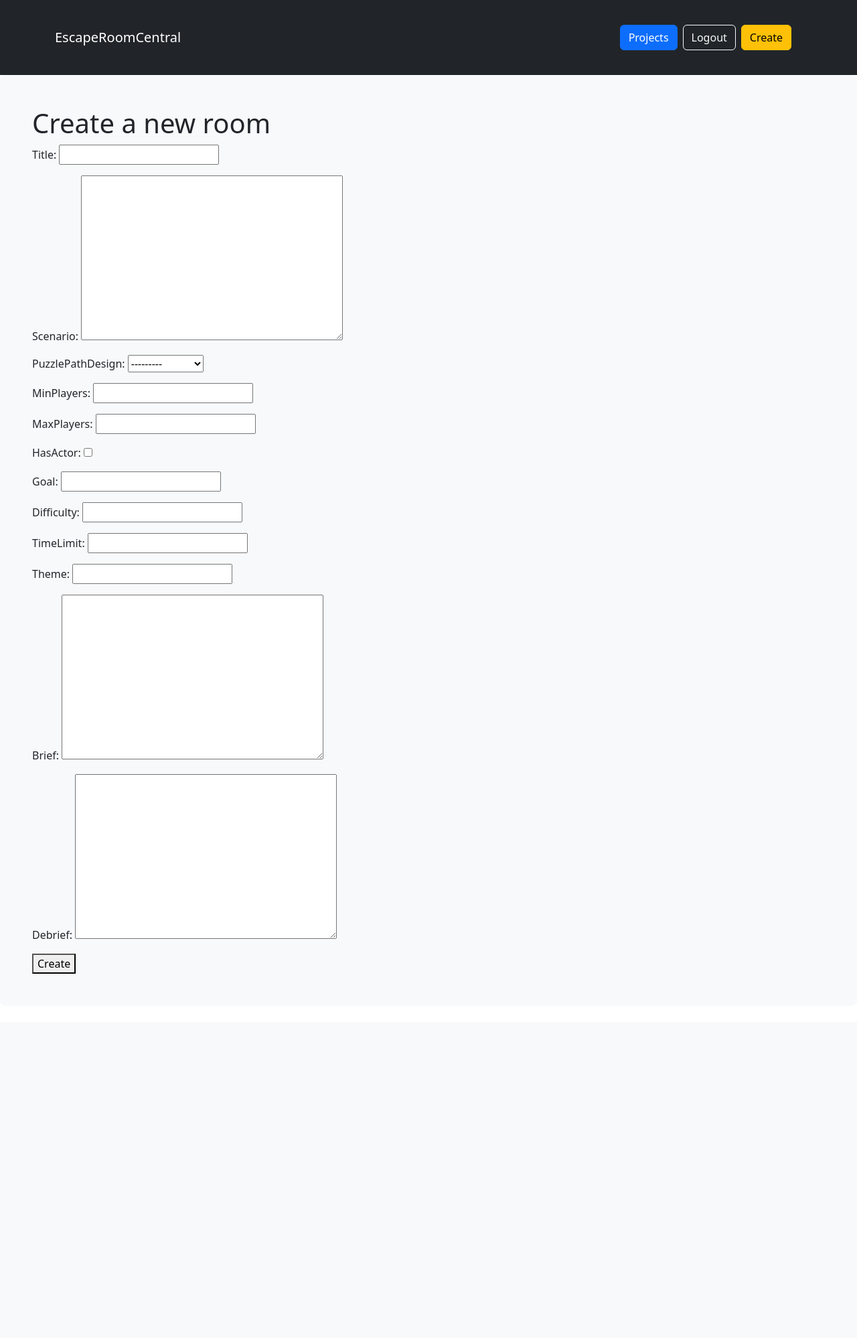
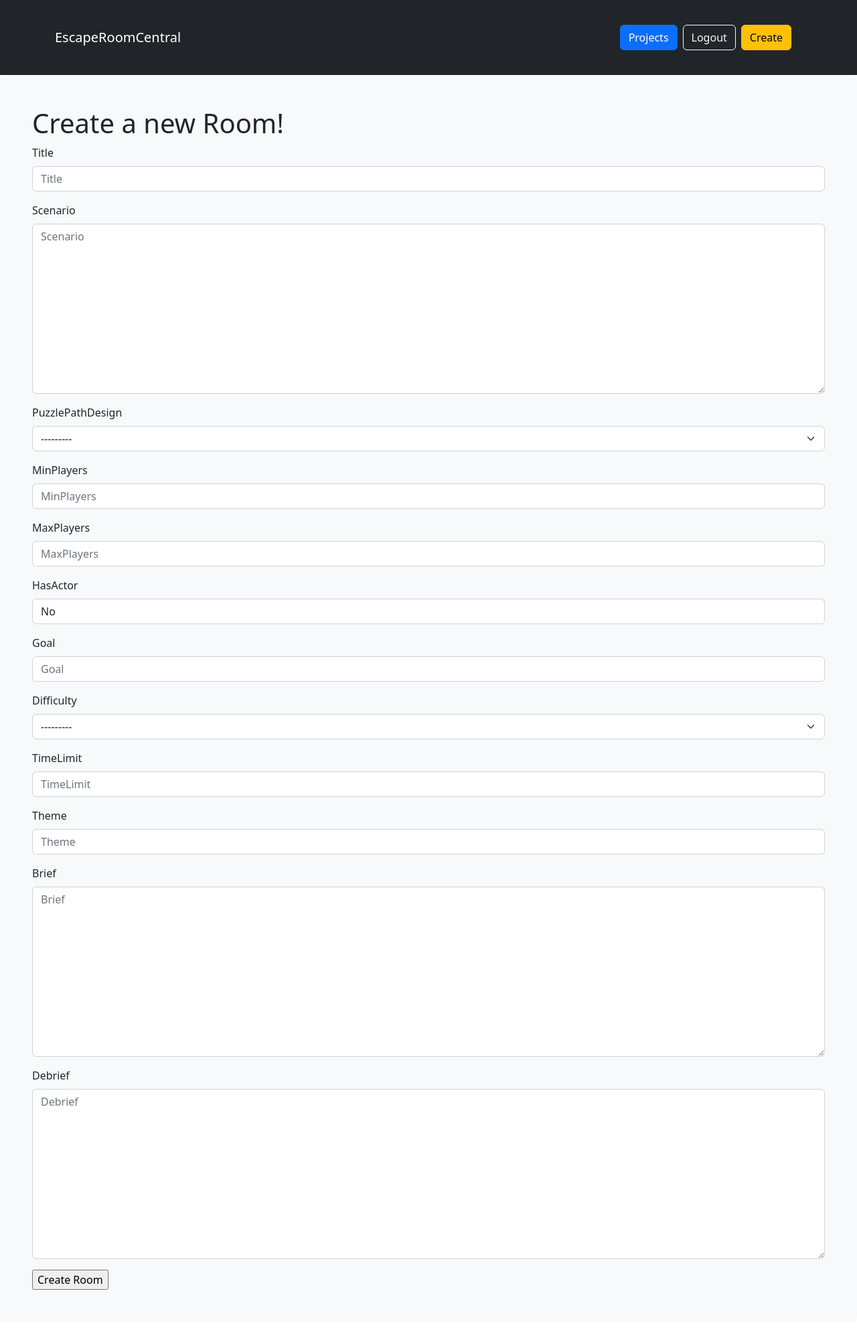
Before and after one commit to elias2500/escapeRoomSite, a Django app: page /rooms/new/ in a window 1280 px wide. Shown: the whole page at 67% size. Before the commit the page ends 1454 px from the top, so only its background shows below. Run offline with Django 4.2, Linux system fonts and the light colour scheme; a user stored in the database is signed in; some libraries are stand-ins or nearby versions.

Commit message:
Add functionality to CRUD operations for rooms. Start building CRUD functionality for subrooms.

```diff
--- a/rooms/forms.py
+++ b/rooms/forms.py
@@ -9,3 +9,18 @@
     def __init__(self,*args,**kwargs):
         user = kwargs.pop('user', None)
         super().__init__(*args,**kwargs)
+
+class CreateSubRoomForm(forms.ModelForm):
+    class Meta:
+        fields = ('title', 'roomId')
+        model = models.SubRoom
+
+    roomId = forms.ModelChoiceField(queryset=None,
+                                      empty_label=None,
+                                      widget=forms.Select(attrs={'class': 'form-control'}),
+                                      label='Room')
+
+    def __init__(self, request, *args, **kwargs):
+        super().__init__(*args, **kwargs)
+        self.fields['roomId'].queryset = request.user.rooms.all()
+        self.fields['roomId'].label_from_instance = lambda obj: obj.title
--- a/rooms/models.py
+++ b/rooms/models.py
@@ -6,37 +6,45 @@
 
 # Create your models here.
 
+#TODO: Consider adding age restriction.
+
 User = get_user_model()
 
-CHOICES_LIST = [
+PUZZLE_CHOICES_LIST = [
     ('linear', 'Linear'),
     ('multiLinear', 'Multi-Linear'),
     ('open', 'Open'),
 ]
 
+DIFFICULTY_CHOICES_LIST = [
+    ('easy', 'Easy'),
+    ('medium', 'Medium'),
+    ('hard', 'Hard'),
+]
+
 class Room(models.Model):
     userId = models.ForeignKey(User, on_delete=models.CASCADE, related_name='rooms')
     title = models.CharField(max_length=50, blank=True, unique=True)
-    scenario = models.TextField(blank=True)
-    puzzlePathDesign = models.CharField(max_length=50,blank=True, choices=CHOICES_LIST)
-    minPlayers = models.PositiveSmallIntegerField(blank=True, validators = [MinValueValidator(1)])
+    scenario = models.TextField(blank=True, null=True)
+    puzzlePathDesign = models.CharField(max_length=50,blank=True, choices=PUZZLE_CHOICES_LIST, null=True)
+    minPlayers = models.PositiveSmallIntegerField(blank=True, validators = [MinValueValidator(1)], null=True)
     #TODO: Problem: maxPlayers can't be less than minPlayers but I can't directly compare a PositiveSmallIntegerField to an integer.
-    maxPlayers = models.PositiveSmallIntegerField(blank=True) #, validators = [MinValueValidator(int(minPlayers))]
-    hasActor = models.BooleanField(default=False)
-    goal = models.CharField(max_length=50,blank=True)
-    difficulty = models.CharField(blank=True,max_length=50)
+    maxPlayers = models.PositiveSmallIntegerField(blank=True, null=True) #, validators = [MinValueValidator(int(minPlayers))]
+    hasActor = models.BooleanField(default=False, null=True)
+    goal = models.CharField(max_length=50,blank=True, null=True)
+    difficulty = models.CharField(blank=True,max_length=50, choices=DIFFICULTY_CHOICES_LIST, null=True)
     #Changed timeLimit froma a TimeField to a DurationField
-    timeLimit = models.DurationField(blank=True)
-    theme = models.CharField(blank=True,max_length=50)
-    brief = models.TextField(blank=True)
-    debrief = models.TextField(blank=True)
+    timeLimit = models.DurationField(blank=True, null=True)
+    theme = models.CharField(blank=True,max_length=50, null=True)
+    brief = models.TextField(blank=True, null=True)
+    debrief = models.TextField(blank=True, null=True)
 
     class Meta:
         unique_together = ['userId','title']
 
 class SubRoom(models.Model):
-    roomId = models.ForeignKey(Room, on_delete=models.CASCADE)
-    title = models.CharField(max_length=50,default="A subroom")
+    roomId = models.ForeignKey(Room, on_delete=models.CASCADE, related_name='subRooms')
+    title = models.CharField(max_length=50, blank=True)
 
 class Puzzle(models.Model):
     subRoomId = models.ForeignKey(SubRoom, on_delete=models.CASCADE)
--- a/rooms/templates/rooms/room_form.html
+++ b/rooms/templates/rooms/room_form.html
@@ -1,12 +1,25 @@
 <!-- FILEPATH: /home/ilias/escapeRoomSite/rooms/templates/rooms/room_form.html -->
 
 {% extends 'base.html' %}
+{% load django_bootstrap5 %}
 
 {% block content %}
-    <h1>Create a new room</h1>
-    <form method="post">
-        {% csrf_token %}
-        {{ form.as_p }}
-        <button type="submit">Create</button>
-    </form>
+    {% if not form.instance.pk %}
+        <h1>Create a new Room!</h1>
+    {% else %}
+        <h1>Update Room</h1>
+    {% endif %}
+    {% if not form.instance.pk %}
+        <form action="{% url 'rooms:new' %}" method='POST'>
+            {% csrf_token %}
+            {% bootstrap_form form %}
+            <input type="submit" value='Create Room'>
+        </form>
+    {% else %}
+        <form action="{% url 'rooms:update' username=user.username pk=room.pk %}" method='POST'>
+            {% csrf_token %}
+            {% bootstrap_form form %}
+            <input type="submit" value='Update Room'>
+        </form>
+    {% endif %}
 {% endblock %}
--- a/rooms/templates/rooms/room_list.html
+++ b/rooms/templates/rooms/room_list.html
@@ -15,6 +15,7 @@
     </ul>
     <div><h1></h1></div>
     <div>
-        <a class="btn btn-warning" href="{% url 'rooms:new' %}">Create</a>
+        <a class="btn btn-warning" href="{% url 'rooms:new' %}">Create Room</a>
+        <a type="button" class="btn btn-info" href="{% url 'rooms:new_sub_room' %}">Create Sub-Room</a>
     </div>
 {% endblock %}
--- a/rooms/urls.py
+++ b/rooms/urls.py
@@ -9,4 +9,6 @@
     path('by/<username>/<pk>/', views.RoomDetailView.as_view(), name='single'),
     path('delete/<pk>/', views.DeleteRoomView.as_view(), name='delete'),
     path('update/<username>/<pk>/', views.EditRoomView.as_view(), name='update'),
+    path('newSubRoom/', views.CreateSubRoomView.as_view(), name='new_sub_room'),
+    path('subRoomBy/<pk>/of/<title>', views.SubRoomDetailView.as_view(), name='subroom_single'),
 ]
--- a/rooms/views.py
+++ b/rooms/views.py
@@ -2,7 +2,7 @@
 from django.db.models.query import QuerySet
 from django.http import Http404
 from django.shortcuts import render
-from django.urls import reverse
+from django.urls import reverse, reverse_lazy
 from django.contrib import messages
 from django.views import generic
 from django.contrib.auth.mixins import LoginRequiredMixin, UserPassesTestMixin
@@ -19,7 +19,7 @@
     model = models.Room
     #fields = ('title', 'scenario', 'puzzlePathDesign', 'minPlayers', 'maxPlayers', 'hasActor', 'goal', 'difficulty', 'timeLimit', 'theme', 'brief', 'debrief')
     template_name = 'rooms/room_form.html'
-    success_url = '/' #TODO: Properly redirect to the singel room page later
+    #success_url = '/' #TODO: Properly redirect to the singel room page later
     form_class = forms.CreateRoomForm
 
     #Save the object to the database and assosiate it with the current user
@@ -31,6 +31,9 @@
         #Saving the object to the database
         self.object.save()
         return super().form_valid(form)
+
+    def get_success_url(self):
+        return reverse('rooms:single', kwargs= {'username': self.request.user, 'pk': self.object.pk})
 
 class RoomListView(LoginRequiredMixin, UserPassesTestMixin, generic.ListView):
     model = models.Room
@@ -81,6 +84,37 @@
         messages.success(self.request, "Post Deleted")
         return super().delete(*args, **kwargs)
 
-class EditRoomView(LoginRequiredMixin, SelectRelatedMixin, generic.UpdateView):
-    fields = ('title','noOfPlayers','difficulty','hasActor','theme','scenario','riddles')
+class EditRoomView(LoginRequiredMixin, generic.UpdateView):
+    #fields = ('title','noOfPlayers','difficulty','hasActor','theme','scenario','riddles')
+    form_class = forms.CreateRoomForm
     model = models.Room
+
+    def get_success_url(self):
+        return reverse('rooms:single', kwargs= {'username': self.request.user, 'pk': self.object.pk})
+
+class CreateSubRoomView(LoginRequiredMixin, SelectRelatedMixin, generic.CreateView):
+    model = models.SubRoom
+    template_name = 'rooms/subroom_form.html'
+    form_class = forms.CreateSubRoomForm
+
+    def form_valid(self, form):
+        #Getting the object from the form
+        self.object = form.save(commit=False)
+        #Setting the user of the object to the current user
+        self.object.userId = self.request.user
+        #Saving the object to the database
+        self.object.save()
+        return super().form_valid(form)
+
+    def get_success_url(self):
+        return reverse('rooms:subroom_single', kwargs= {'pk': self.object.pk, 'title': self.object.roomId.title})
+
+    def get_form_kwargs(self):
+        kwargs = super().get_form_kwargs()
+        kwargs['request'] = self.request
+        return kwargs
+
+class SubRoomDetailView(LoginRequiredMixin, UserPassesTestMixin, generic.DetailView):
+
+    def test_func(self):
+        return self.request.user.username == self.kwargs.get('username')
```
Also changed, not shown: rooms/templates/rooms/subroom_form.html (added, +12 -0 lines), db.sqlite3, rooms/migrations/0017_alter_room_difficulty_alter_room_puzzlepathdesign.py (added), rooms/migrations/0018_alter_room_brief_alter_room_debrief_and_more.py (added), rooms/migrations/0019_alter_subroom_title.py (added), rooms/migrations/0020_alter_subroom_roomid.py (added), rooms/migrations/0021_alter_subroom_roomid.py (added), rooms/migrations/0022_alter_subroom_roomid.py (added), rooms/migrations/0023_alter_subroom_roomid.py (added).
